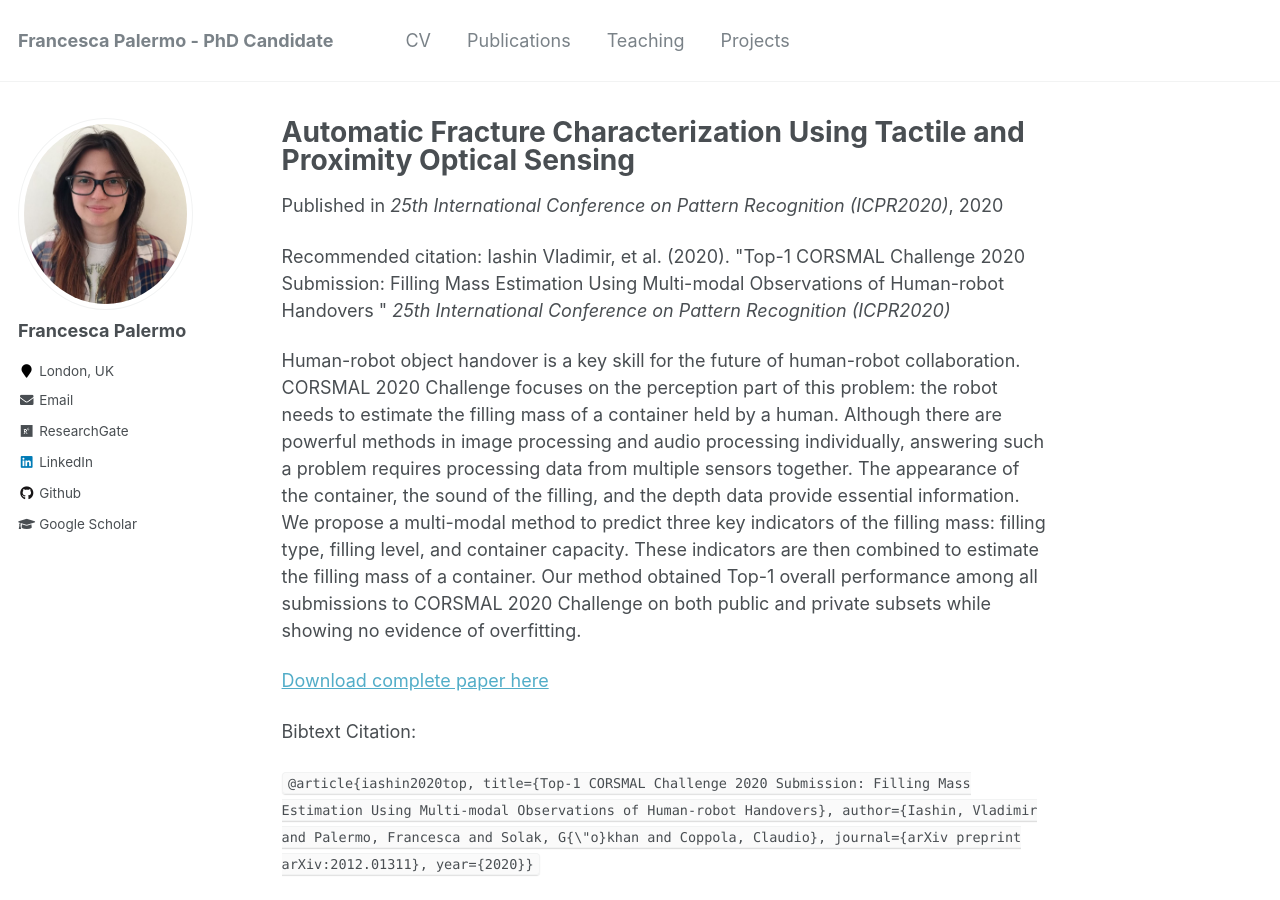
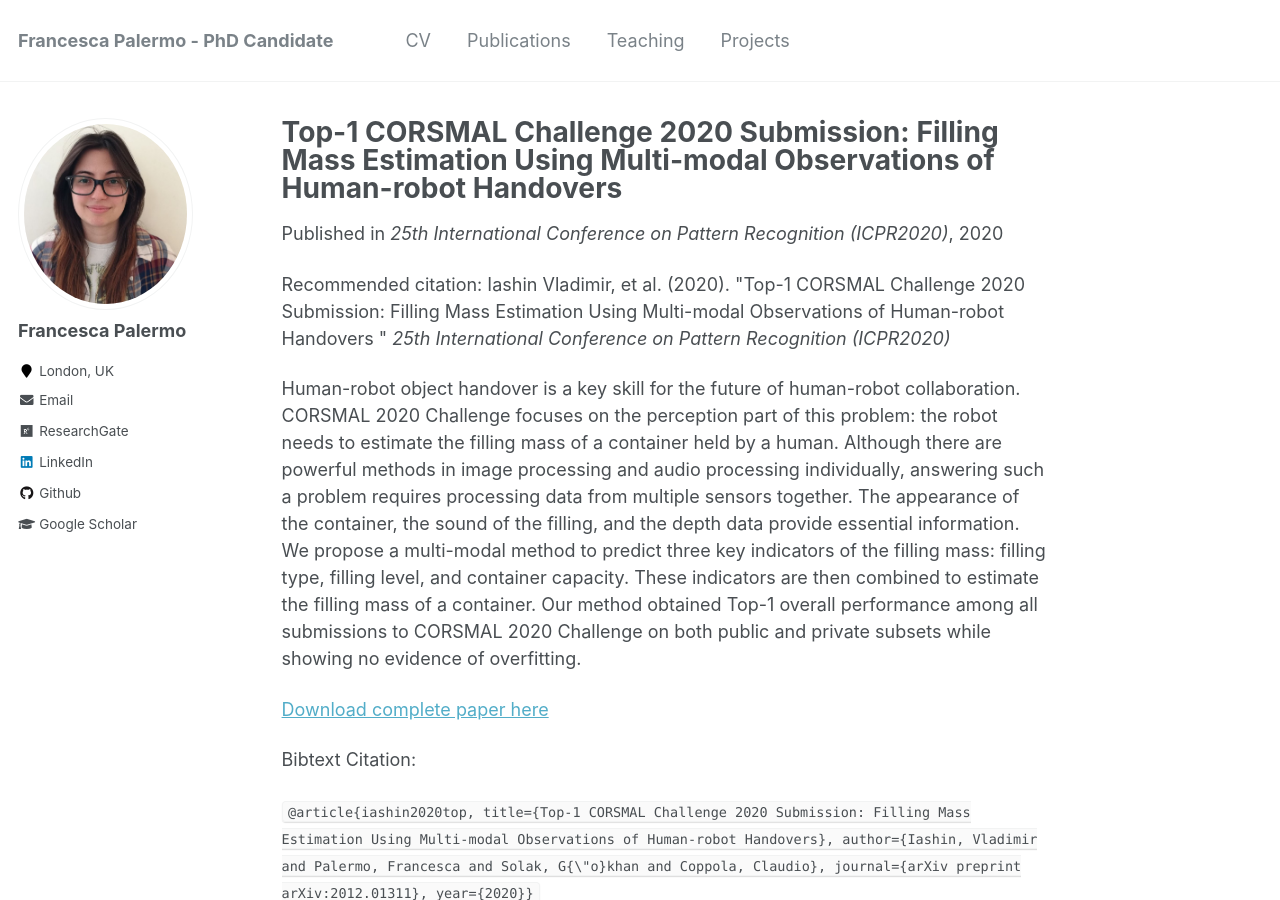
Before and after one commit to francescapalermo/francescapalermo.github.io, a Jekyll site: the page built from _publications/6CORSMAL.md, in a window 1280 px wide and 900 px high. Built offline with Jekyll 4.4.1, drawn with Linux system fonts in a browser that asks for light colours; grey boxes are pictures that could not be loaded.

Commit message:
Update 6CORSMAL.md

```diff
--- a/_publications/6CORSMAL.md
+++ b/_publications/6CORSMAL.md
@@ -1,8 +1,8 @@
 ---
-title: "Automatic Fracture Characterization Using Tactile and Proximity Optical Sensing
+title: "Top-1 CORSMAL Challenge 2020 Submission: Filling Mass Estimation Using Multi-modal Observations of Human-robot Handovers
 "
 collection: publications
-permalink: /publication/palermo2020Frontiers
+permalink: /publication/iashin2020ICPR
 excerpt: 'Human-robot object handover is a key skill for the future of human-robot collaboration.
 CORSMAL 2020 Challenge focuses on the perception part of this problem: the robot needs to estimate the filling mass of a container held by a human.
 Although there are powerful methods in image processing and audio processing individually, answering such a problem requires processing data from multiple sensors together.
```
